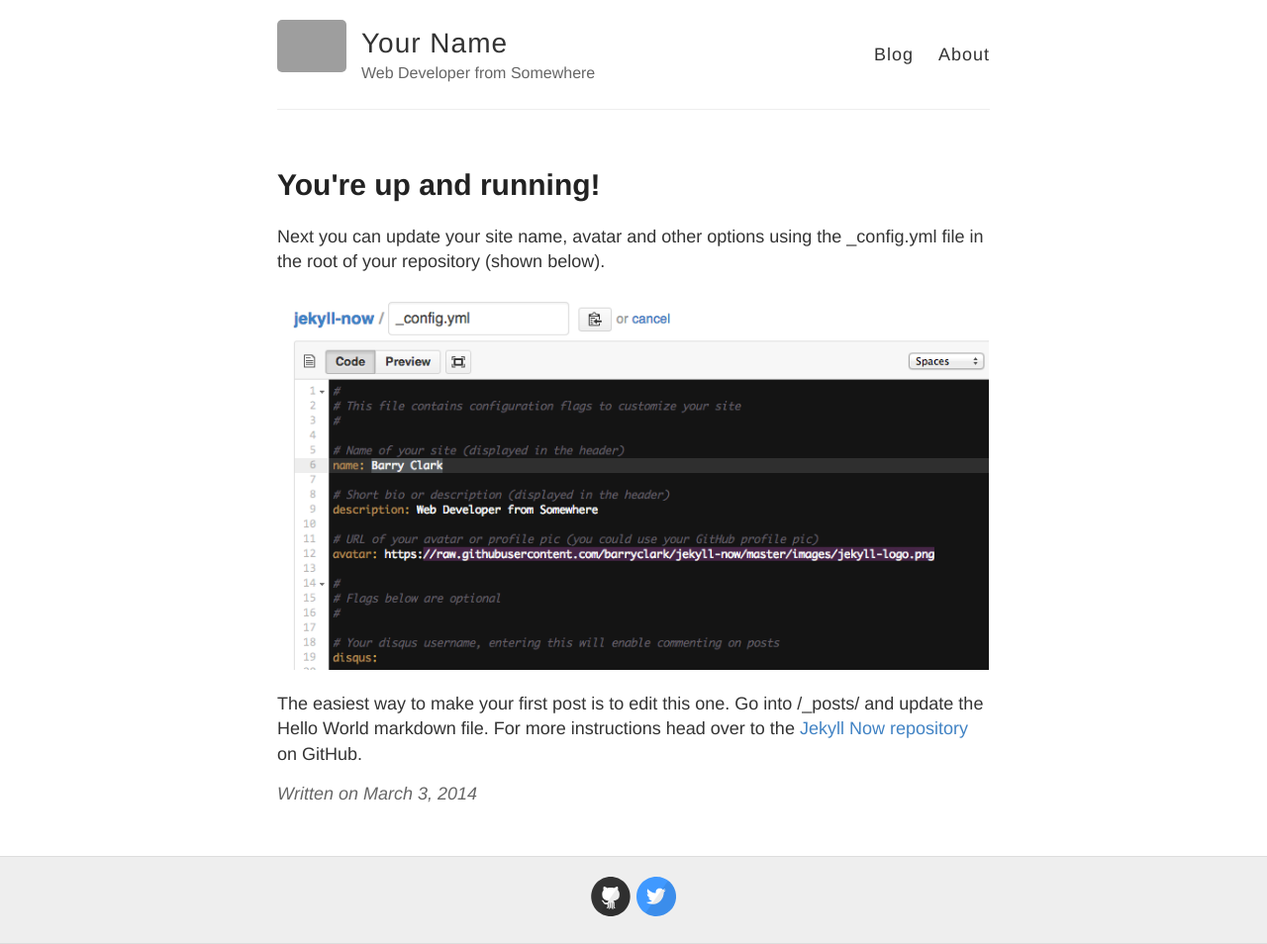
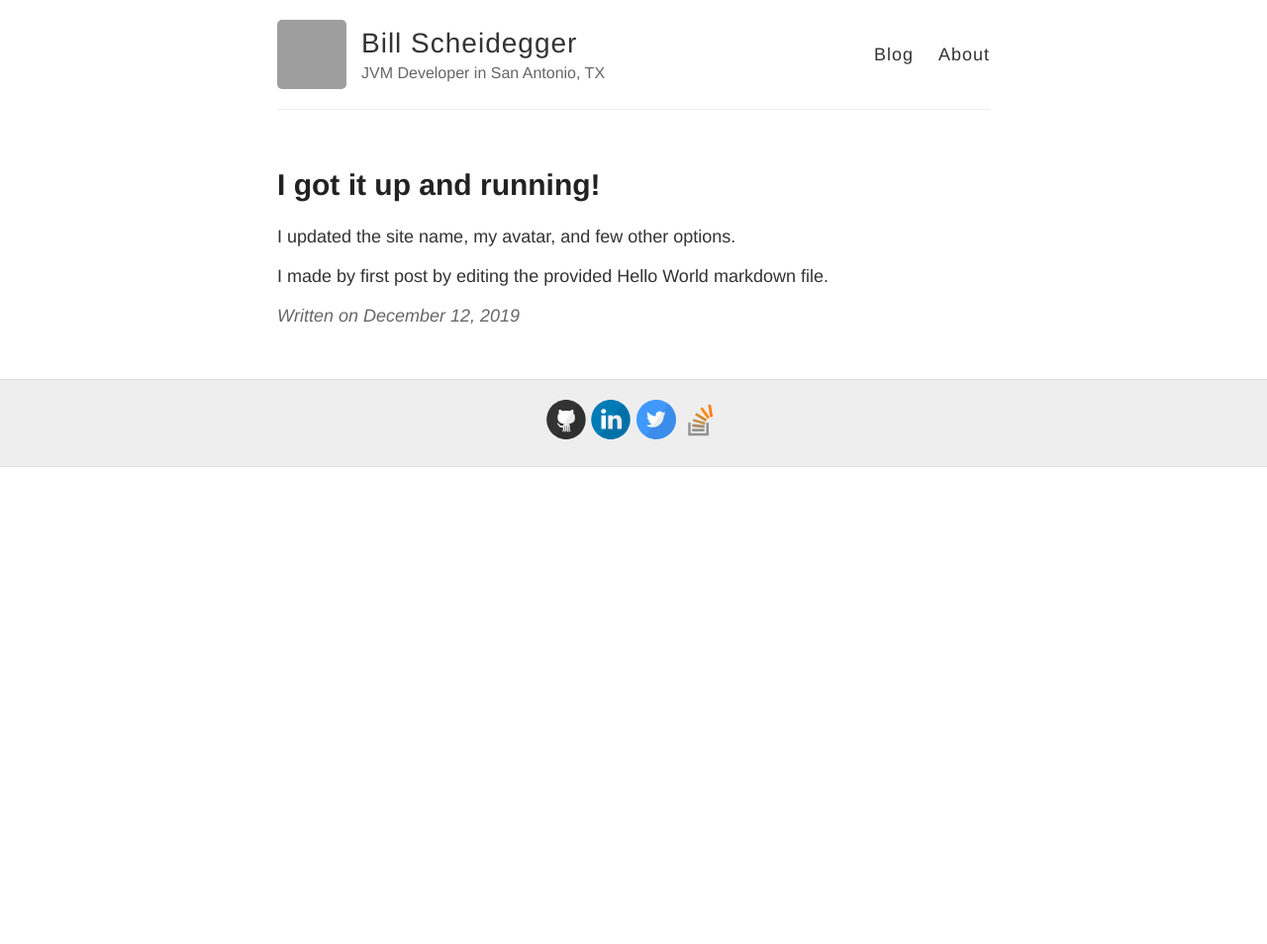
Before and after one commit to wdschei/pages-test, a Jekyll site: the page built from _posts/2019-12-12-Hello-World.md, in a window 1280 px wide. Shown: the whole page at 99% size. Built offline with Jekyll 4.4.1, drawn with Linux system fonts in a browser that asks for light colours; after the commit the page ends 900 px from its top, so only the background shows below that; grey boxes are pictures that could not be loaded.

Commit message:
Updated all the configs and things to make it me.

```diff
--- a/_config.yml
+++ b/_config.yml
@@ -3,13 +3,13 @@
 #
 
 # Name of your site (displayed in the header)
-name: Your Name
+name: Bill Scheidegger
 
 # Short bio or description (displayed in the header)
-description: Web Developer from Somewhere
+description: JVM Developer in San Antonio, TX
 
 # URL of your avatar or profile pic (you could use your GitHub profile pic)
-avatar: https://raw.githubusercontent.com/barryclark/jekyll-now/master/images/jekyll-logo.png
+avatar: https://secure.gravatar.com/avatar/a90582eafe040d70f11d28b39078a1a6?s=120
 
 #
 # Flags below are optional
@@ -21,13 +21,13 @@ footer-links:
   email:
   facebook:
   flickr:
-  github: barryclark/jekyll-now
+  github: wdschei
   instagram:
-  linkedin:
+  linkedin: williamscheidegger
   pinterest:
   rss: # just type anything here for a working RSS icon
-  twitter: jekyllrb
-  stackoverflow: # your stackoverflow profile, e.g. "users/50476/bart-kiers"
+  twitter: PortalSlinger
+  stackoverflow: users/2592157/wdschei
   youtube: # channel/<your_long_string> or user/<user-name>
   googleplus: # anything in your profile username that comes after plus.google.com/
 
@@ -73,7 +73,7 @@ sass:
   style: :expanded # You might prefer to minify using :compressed
 
 # Use the following plug-ins
-gems:
+plugins:
   - jekyll-sitemap # Create a sitemap using the official Jekyll sitemap gem
   - jekyll-feed # Create an Atom feed using the official Jekyll feed gem
 
@@ -84,3 +84,7 @@ exclude:
   - LICENSE
   - README.md
   - CNAME
+  - .idea
+  - local
+  - tmp
+  - .jekyll-cache/
--- a/_posts/2014-3-3-Hello-World.md
+++ /dev/null
@@ -1,10 +0,0 @@
----
-layout: post
-title: You're up and running!
----
-
-Next you can update your site name, avatar and other options using the _config.yml file in the root of your repository (shown below).
-
-![_config.yml]({{ site.baseurl }}/images/config.png)
-
-The easiest way to make your first post is to edit this one. Go into /_posts/ and update the Hello World markdown file. For more instructions head over to the [Jekyll Now repository](https://github.com/barryclark/jekyll-now) on GitHub.
--- /dev/null
+++ b/_posts/2019-12-12-Hello-World.md
@@ -0,0 +1,8 @@
+---
+layout: post
+title: I got it up and running!
+---
+
+I updated the site name, my avatar, and few other options.
+
+I made by first post by editing the provided Hello World markdown file.
--- a/index.html
+++ b/index.html
@@ -5,13 +5,10 @@ layout: default
 <div class="posts">
     {% for post in site.posts %}
     <article class="post">
-
         <h1><a href="{{ site.baseurl }}{{ post.url }}">{{ post.title }}</a></h1>
-
         <div class="entry">
             {{ post.excerpt }}
         </div>
-
         <a href="{{ site.baseurl }}{{ post.url }}" class="read-more">Read More</a>
     </article>
     {% endfor %}
```
Also changed, not shown: about.md (+2 -6 lines), images/jekyll-logo.png (deleted). Lines whose indentation alone changed are shown as unchanged.
